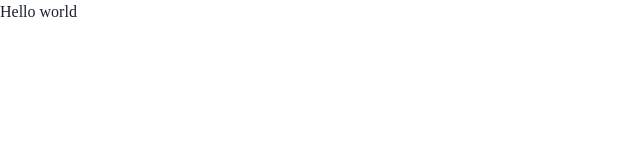
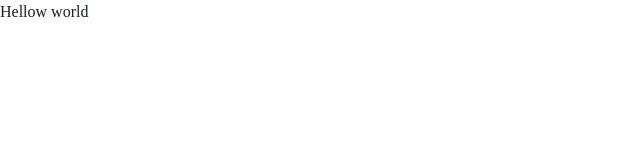
Before and after one commit to karthik-pepperdex/benin-db-frontend, a Next.js app in the folder client/: page / in a window 1280 px wide. Shown: the top 160 px of the page, without its empty margins (0-640 px from the left). Built offline with nearby package versions, Linux system fonts and the light colour scheme.

Commit message:
changes, it's gonna work out

```diff
--- a/client/pages/index.js
+++ b/client/pages/index.js
@@ -9,5 +9,5 @@ export default function Home() {
     };
   }, []);
 
-  return <div>Hello world</div>;
+  return <div>Hellow world</div>;
 }
```
